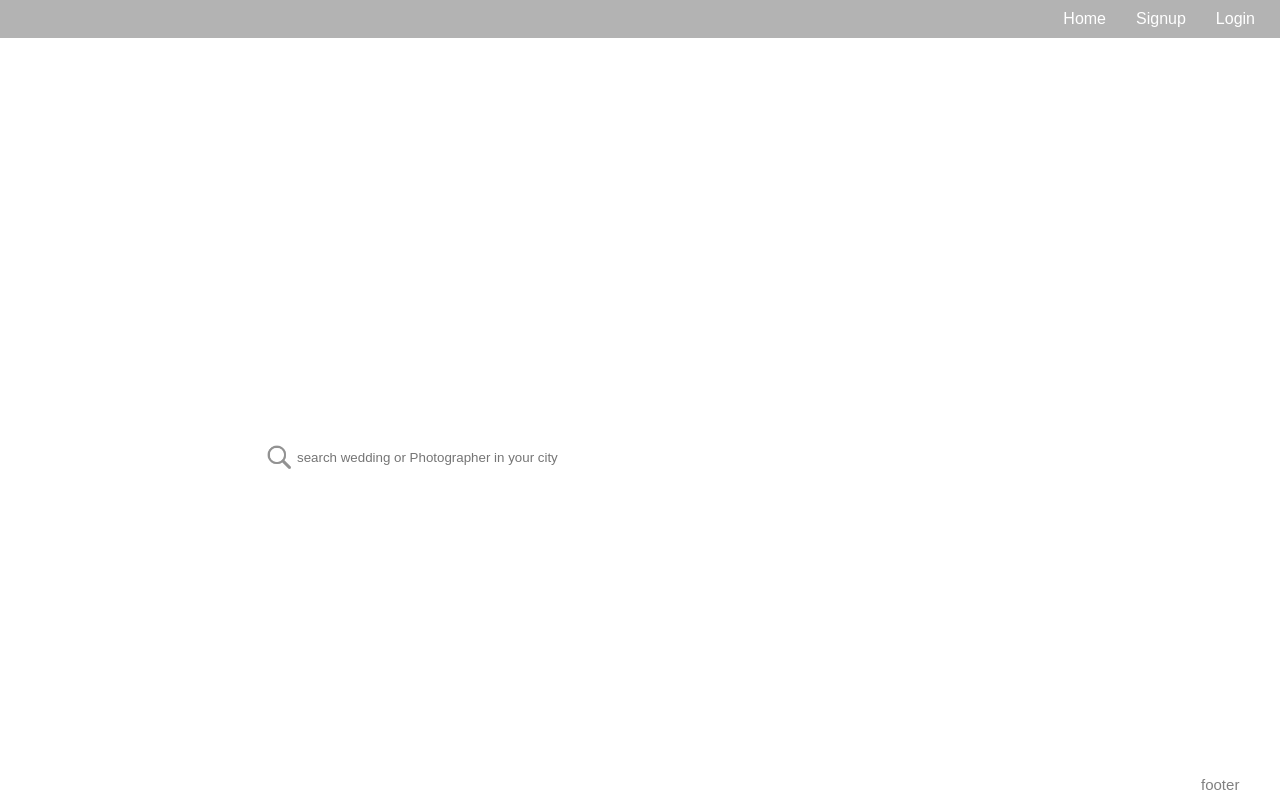
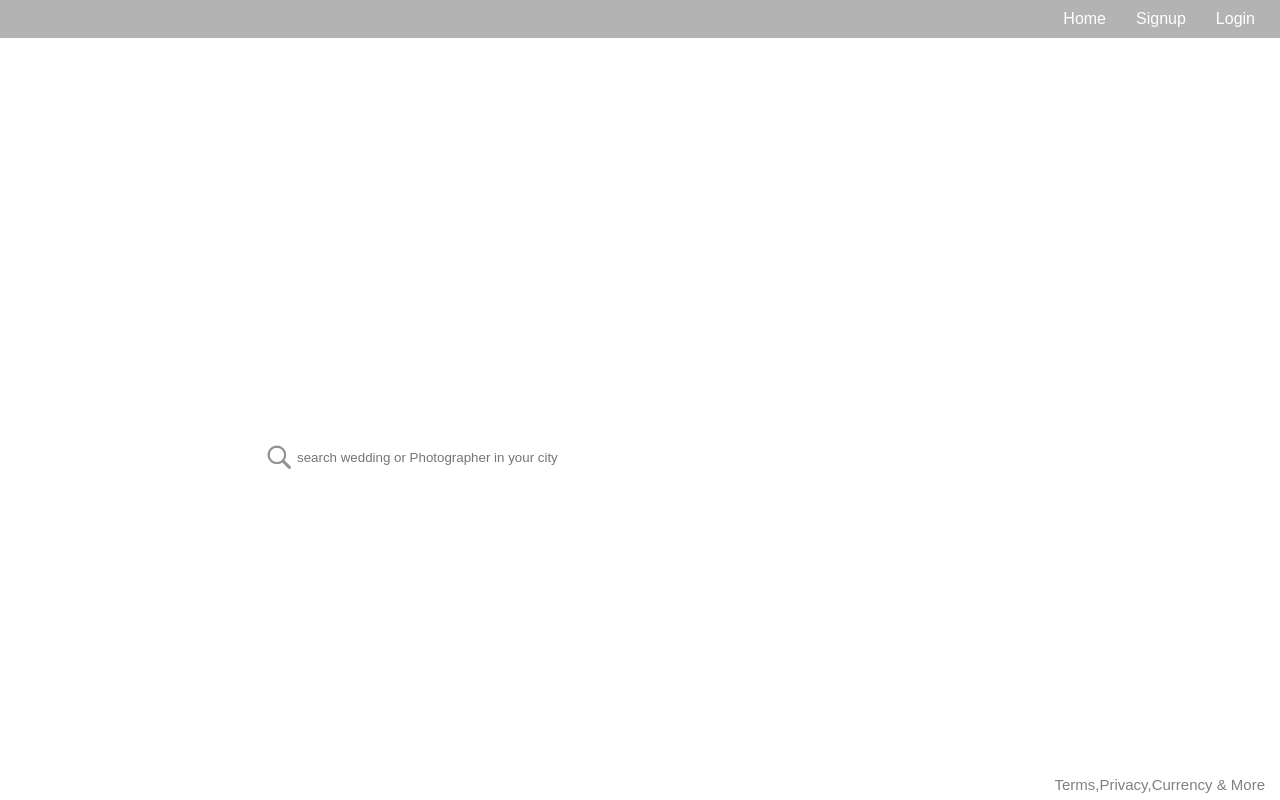
Before and after one commit to joydeep-maiti/Homeweb, a React app: page / in a window 1280 px wide. Shown: the top 800 px of the page. Built offline with nearby package versions, Linux system fonts and the light colour scheme.

Commit message:
Modifyng footer btn

```diff
--- a/src/Component/Welcomeimage/Welcomeimage.css
+++ b/src/Component/Welcomeimage/Welcomeimage.css
@@ -45,7 +45,6 @@
 
 .footerbtn {
     position: absolute;
-    width: 7%;
     bottom: 5px;
     right: 5px;
     background-color: white;
@@ -82,6 +81,10 @@
 }
 
 @media (max-width: 380px) {
+    .footerbtn{
+        font-size: 10px;
+        padding: 2px 5px;
+    }
     .area {
         width: 80%;
         top: 30%;
--- a/src/Component/Welcomeimage/Welcomeimage.js
+++ b/src/Component/Welcomeimage/Welcomeimage.js
@@ -4,16 +4,16 @@ import icon from '../../assets/search.png';
 
 const Welcomeimage = () => {
     return (
-        <div className={classes.slider}>
+        <div className={classes.slider} id="change">
             <div className={classes.area}>
                 <span className={classes.caption}>Book unique Event with one stop store and experience event memories.</span>
                 <div className={classes.input}>
                     <input className={classes.inputfield} type="text"  placeholder="search wedding or Photographer in your city" />
-                    <img src={icon} />
+                    <img src={icon} alt="search icon"/>
                 </div>
 
             </div>
-            <p className={classes.footerbtn}>footer</p>
+            <p className={classes.footerbtn}>Terms,Privacy,Currency & More</p>
         </div>
     );
 }
```
